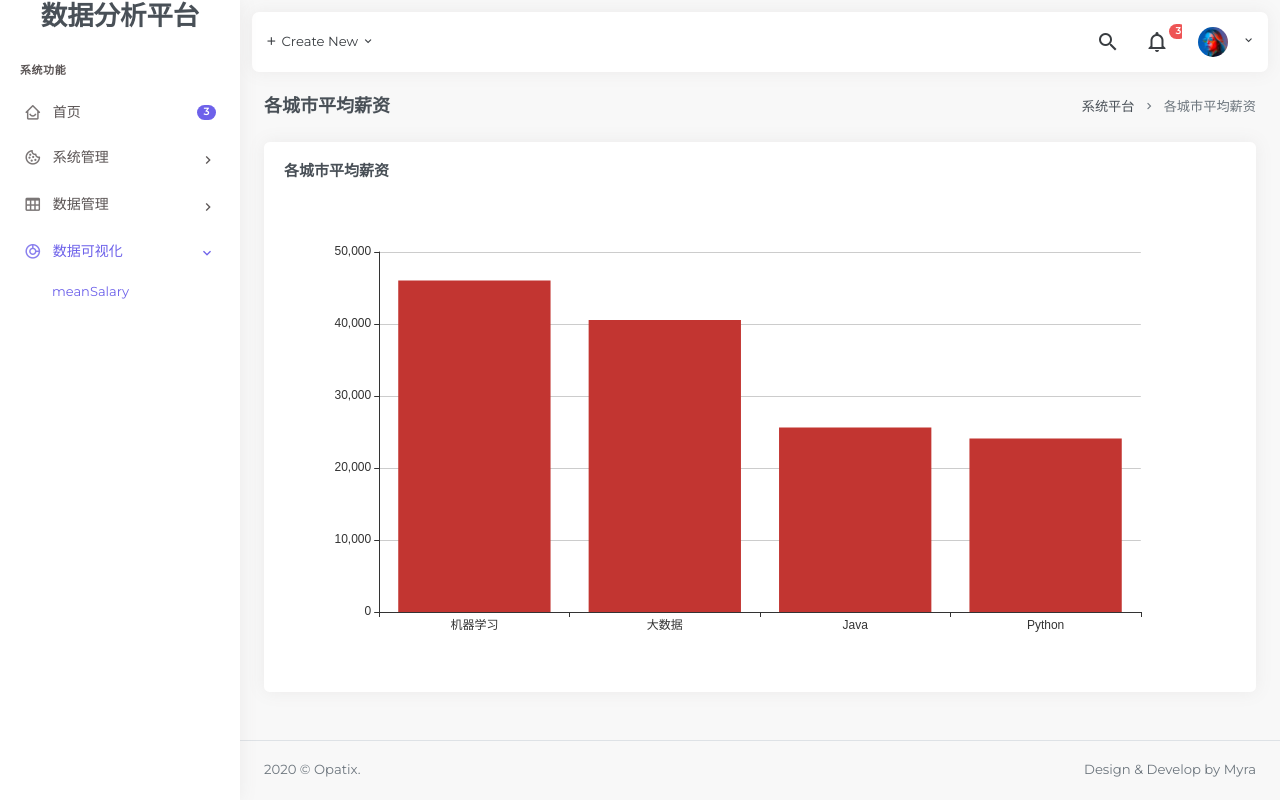
After one commit to Zou1c/data-analysis-platform, a Flask app: page /meanSalary in a window 1280 px wide. The commit adds this page. Run offline with Flask 2, Linux system fonts and the light colour scheme; the visitor is signed in with stand-in values (Sample User, id 1); data comes from the database, SQL or seed files in the repository; some libraries are stand-ins or nearby versions.

Commit message:
mean salary of cities

```diff
--- a/controller/JobController.py
+++ b/controller/JobController.py
@@ -175,3 +175,8 @@ def getJobDetail():
 
     return render_template("jobdetail.html", job=job, sjobList=sjobList)
     pass
+
+@jobController.route("/meanSalary")
+def getMeanSalary():
+    return render_template("meanSalary.html")
+    pass
--- a/dao/mysql.json
+++ b/dao/mysql.json
@@ -1 +1 @@
-{"host":"127.0.0.1", "user":"root", "password":"root", "database":"db_pydata", "port":3306, "charset":"utf8"}
+{"host":"127.0.0.1", "user":"root", "password":"441300Zzy", "database":"db_pydata", "port":3306, "charset":"utf8"}
--- /dev/null
+++ b/static/assets/js/getMeanSalary.js
@@ -0,0 +1,42 @@
+ $.ajax({
+
+                url: '/getjobsalarybytype',
+                method: 'post',
+                data: {
+
+                },
+                dataType: "json",
+                success: function (data) {
+                    labels = []
+                    values = []
+                    for(i=0;i<data.length;i++){
+                        labels[i] = data[i].jobType
+                        values[i] = data[i].jobsavg
+                    }
+
+                    var chartDom = document.getElementById('meanSalaryMap');
+                    var myChart = echarts.init(chartDom);
+                    var option;
+
+                    option = {
+                      xAxis: {
+                        type: 'category',
+                        data: labels
+                      },
+                      yAxis: {
+                        type: 'value'
+                      },
+                      series: [
+                        {
+                          data: values,
+                          type: 'bar'
+                        }
+                      ]
+                    };
+
+                    option && myChart.setOption(option);
+
+                },
+                error: function (xhr) {
+                }
+            })
--- a/templates/leftbar.html
+++ b/templates/leftbar.html
@@ -36,11 +36,8 @@
                         <li>
                             <a href="javascript: void(0);" class="has-arrow waves-effect"><i class="bx bx-doughnut-chart"></i><span>数据可视化</span></a>
                             <ul class="sub-menu" aria-expanded="false">
-                                <li><a href="charts-morris.html">Morris</a></li>
-                                <li><a href="charts-google.html">Google</a></li>
-                                <li><a href="charts-chartjs.html">Chartjs</a></li>
-                                <li><a href="charts-sparkline.html">Sparkline</a></li>
-                                <li><a href="charts-knob.html">Jquery Knob</a></li>
+                                <li><a href="/meanSalary">meanSalary</a></li>
+
                             </ul>
                         </li>
 
--- /dev/null
+++ b/templates/meanSalary.html
@@ -0,0 +1,121 @@
+<!DOCTYPE html>
+<html lang="en">
+
+    <head>
+        <meta charset="utf-8" />
+        <title>各城市平均薪资</title>
+        <meta name="viewport" content="width=device-width, initial-scale=1, shrink-to-fit=no">
+        <meta content="Premium Multipurpose Admin & Dashboard Template" name="description" />
+        <meta content="MyraStudio" name="author" />
+        <meta http-equiv="X-UA-Compatible" content="IE=edge" />
+
+        <!-- App favicon -->
+        <link rel="shortcut icon" href="assets/images/favicon.ico">
+
+        <!-- Plugins css -->
+         <!-- App css -->
+        <link href="/static/assets/css/bootstrap.min.css" rel="stylesheet" type="text/css" />
+        <link href="/static/assets/css/icons.min.css" rel="stylesheet" type="text/css" />
+        <link href="/static/assets/css/theme.min.css" rel="stylesheet" type="text/css" />
+    </head>
+
+    <body>
+        <!-- Begin page -->
+    <div id="layout-wrapper">
+
+        <!-- ========== Left Sidebar Start ========== -->
+        {% include 'leftbar.html' %}
+        <!-- Left Sidebar End -->
+
+        {% include "header.html" %}
+
+        <!-- ============================================================== -->
+        <!-- Start right Content here -->
+        <!-- ============================================================== -->
+        <div class="main-content">
+
+            <div class="page-content">
+                <div class="container-fluid">
+
+                    <!-- start page title -->
+                    <div class="row">
+                        <div class="col-12">
+                            <div class="page-title-box d-flex align-items-center justify-content-between">
+                                <h4 class="mb-0 font-size-18">各城市平均薪资</h4>
+
+                                <div class="page-title-right">
+                                    <ol class="breadcrumb m-0">
+                                        <li class="breadcrumb-item"><a href="javascript: void(0);">系统平台</a></li>
+                                        <li class="breadcrumb-item active">各城市平均薪资</li>
+                                    </ol>
+                                </div>
+
+                            </div>
+                        </div>
+                    </div>
+                    <!-- end page title -->
+
+
+                    <div class="row">
+                        <div class="col-lg-12">
+                             <div class="card card-animate">
+                                <div class="card-body">
+                                    <h4 class="card-title d-inline-block">各城市平均薪资</h4>
+                                    <div id="meanSalaryMap"  style="height: 480px;"></div>
+                                </div>
+                            </div>
+                        </div> <!-- end col -->
+
+                    </div>
+                    <!-- end row-->
+
+                </div> <!-- container-fluid -->
+            </div>
+            <!-- End Page-content -->
+
+            <footer class="footer">
+                <div class="container-fluid">
+                    <div class="row">
+                        <div class="col-sm-6">
+                            2020 © Opatix.
+                        </div>
+                        <div class="col-sm-6">
+                            <div class="text-sm-right d-none d-sm-block">
+                                Design & Develop by Myra
+                            </div>
+                        </div>
+                    </div>
+                </div>
+            </footer>
+
+        </div>
+        <!-- end main content-->
+
+    </div>
+    <!-- END layout-wrapper -->
+
+    <!-- Overlay-->
+    <div class="menu-overlay"></div>
+
+
+    <!-- jQuery  -->
+    <script src="/static/assets/js/jquery.min.js"></script>
+    <script src="/static/assets/js/bootstrap.bundle.min.js"></script>
+    <script src="/static/assets/js/metismenu.min.js"></script>
+    <script src="/static/assets/js/waves.js"></script>
+    <script src="/static/assets/js/simplebar.min.js"></script>
+    <!-- Morris Custom Js-->
+    <script src="/static/assets/pages/dashboard-demo.js"></script>
+
+    <!-- App js -->
+    <script src="/static/assets/js/theme.js"></script>
+    <script src="/static/assets/js/echarts.min.js"></script>
+    <script src="/static/assets/js/china.js" ></script>
+
+    <!-- 平均薪资图  -->
+    <script src="/static/assets/js/getMeanSalary.js" ></script>
+
+    <script src="/static/assets/js/area_echarts.js"></script>
+
+    </body>
+</html>
```
